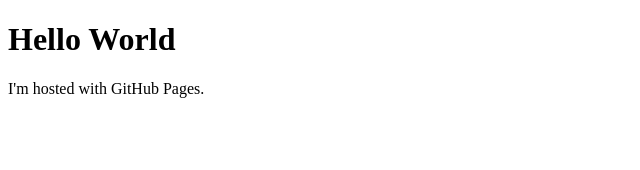
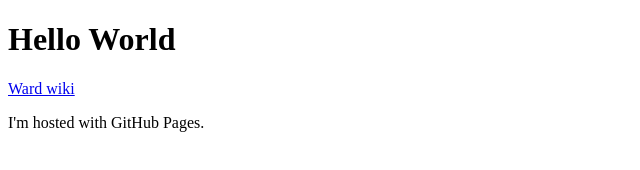
Before and after one commit to loehc2/s-loehc, a plain HTML site: page index.html in a window 1280 px wide. Shown: the whole page, without its empty margins (0-640 px from the left). Drawn offline with Linux system fonts and the light colour scheme.

Commit message:
Update index.html

```diff
--- a/index.html
+++ b/index.html
@@ -2,6 +2,7 @@
 <html>
 <body>
 <h1>Hello World</h1>
+<a href="https://scrippsresearch.sharepoint.com/sites/WardLabWiki/SitePages/WardWikiHome.aspx">Ward wiki</a>
 <p>I'm hosted with GitHub Pages.</p>
 </body>
 </html>
```
